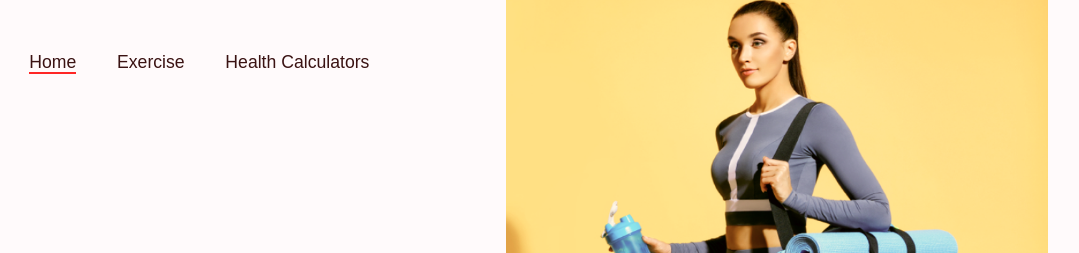
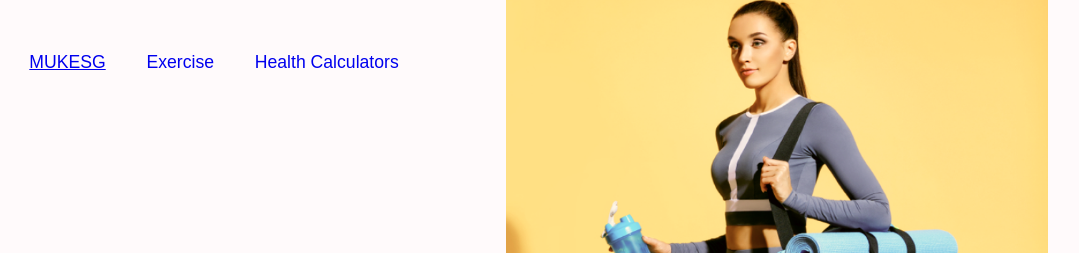
Before and after one commit to s-nashit/dharwad-pr, a plain HTML site: page index.html in a window 1280 px wide. Shown: the top 253 px of the page, 201-1280 px from the left. Drawn offline with Linux system fonts and the light colour scheme; no server answers.

Commit message:
Update index.html

```diff
--- a/index.html
+++ b/index.html
@@ -5,7 +5,7 @@
   <meta charset="UTF-8">
   <meta name="viewport" content="width=device-width, initial-scale=1.0">
   <meta name="keywords"
-    content="Exercise GIFs, Workout GIFs, Fitness GIFs, Fitness information, Easy exercises, Health calculators, BMI calculator, Calorie calculator, BMR calculator,  Exercise database, , Weight loss calculator, Fitness community, Personalized workouts, Online fitness resource, Exercise videos, Home workouts, Body Mass Index calculator, Daily calorie calculator, Basal Metabolic Rate calculator,  Fitness for beginners, Fitness routines for all levels, Exercise at home " />
+    content="Exercise GIFs, Workout GIFs, Fitness GIFs, Fitness information, Easy exercises, Health calculators, BMI calculator, Calorie calculator, BMR calculator,  Exercise database, , Weight loss calculator, Fitness community, Personalized workouts, Online fitness resource, Exercise videos, MUKESG workouts, Body Mass Index calculator, Daily calorie calculator, Basal Metabolic Rate calculator,  Fitness for beginners, Fitness routines for all levels, Exercise at MUKESG " />
   <meta name="description" content="Movement has the resources and tools to help you get the most out
 of your workout routine. Search for exercise move GIFs and see
 their effects with our helpful calculators. Save and add your
@@ -25,9 +25,9 @@ feeling energized and motivated." />
   <div class="navbar">
     <ul>
       <li><img src="./images/logo.png" alt="logo" class="logo"></li>
-      <li style="margin-left: -38px;"><a href="index.html" class="home">Home</a></li>
-      <li><a href="#search-section" class="home" id="ex" onclick="scroll()">Exercise</a></li>
-      <li><a href="calculators.html" class="home" id="ex">Health Calculators</a></li>
+      <li style="margin-left: -38px;"><a href="index.html" class="MUKESG">MUKESG</a></li>
+      <li><a href="#search-section" class="MUKESG" id="ex" onclick="scroll()">Exercise</a></li>
+      <li><a href="calculators.html" class="MUKESG" id="ex">Health Calculators</a></li>
 
     </ul>
   </div>
```
